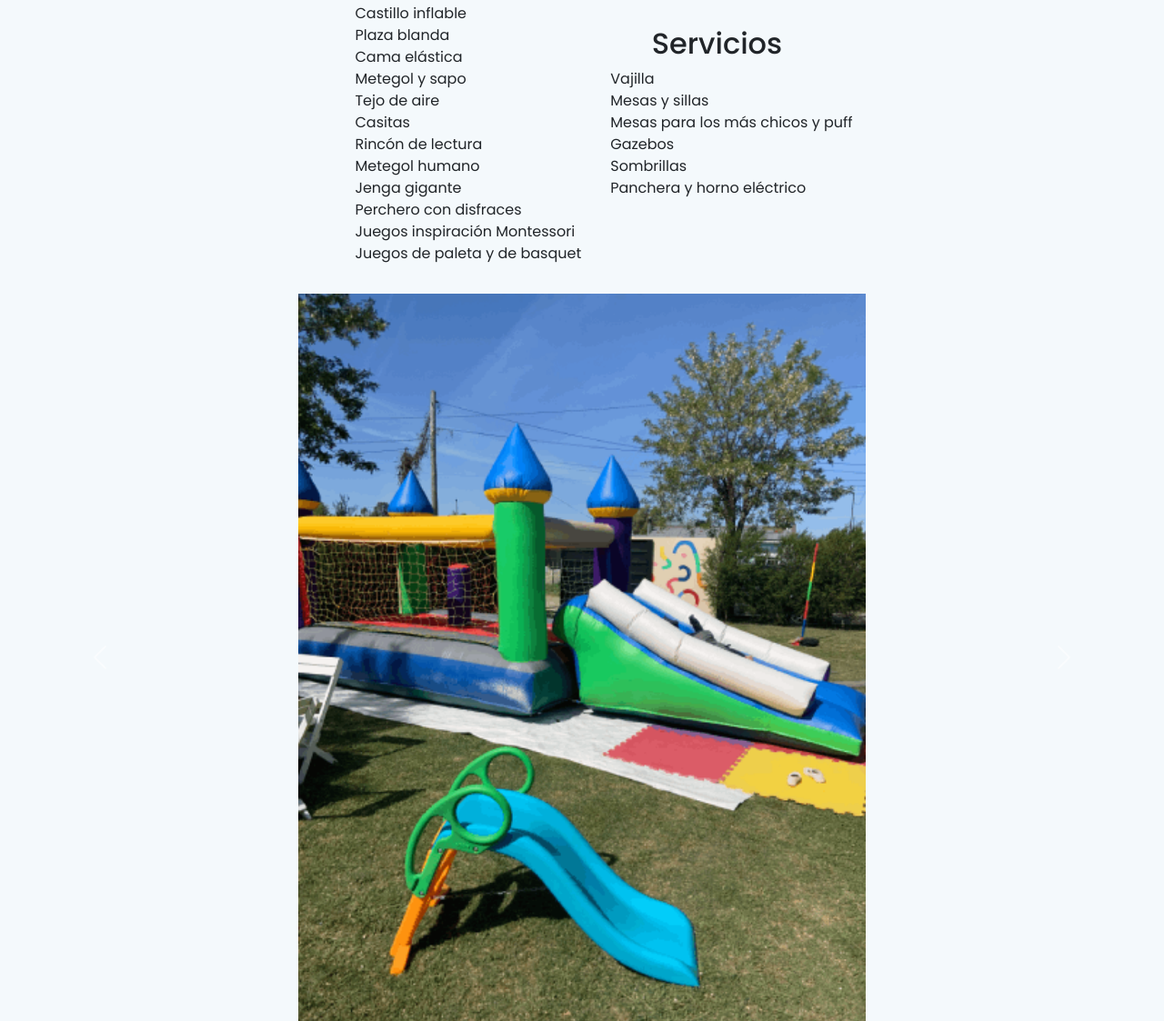
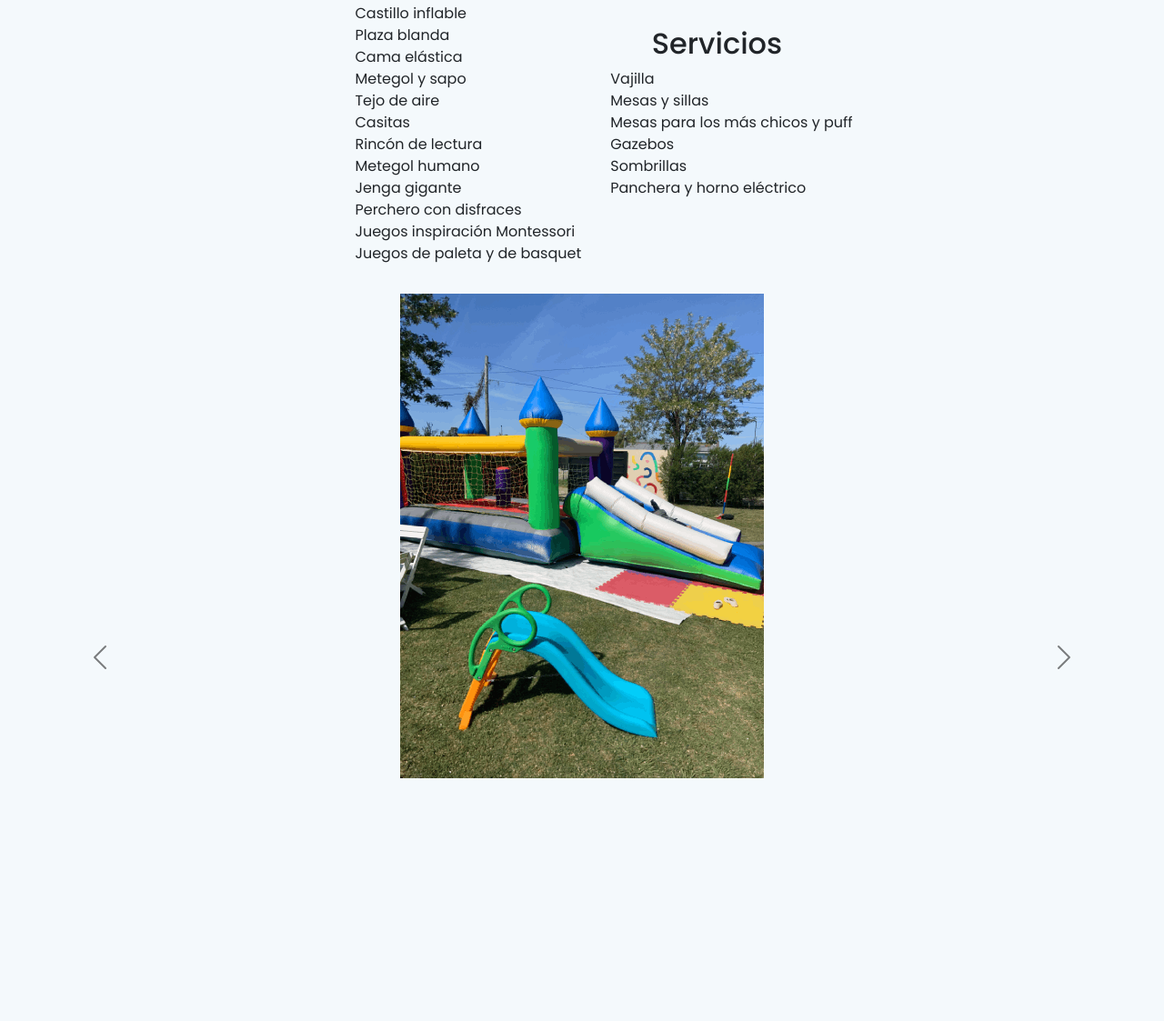
Before and after one commit to candelamaldonado/kidsParty, a website: page pages/servicios.html in a window 1280 px wide. Shown: the part 246-1369 px from the top of the page at 91% size. Drawn offline with Linux system fonts and the light colour scheme.

```diff
--- a/css/main.css
+++ b/css/main.css
@@ -66,10 +66,9 @@
     gap: 1rem;
     grid-template-columns: 1fr;
     grid-template-rows: repeat(6, 10%); }
-  .sectionHome div div img {
-    width: 100%;
-    height: 100%;
-    object-fit: cover; }
+    .sectionHome .contenedorImg div img {
+      width: 40%;
+      object-fit: cover; }
   .sectionHome .imgSiete, .sectionHome .imgSeis, .sectionHome .imgNueve {
     display: none; }
 
@@ -261,8 +260,10 @@
   text-align: left;
   font-size: 2rem; }
 
-.mainPromo div div div .card-img-top {
-  width: 40%; }
+.mainPromo div .row {
+  align-items: baseline; }
+  .mainPromo div .row div .card-img-top {
+    width: 40%; }
 
 .mainPromo div div div div .card-text .text-muted {
   text-align: end; }
@@ -297,12 +298,16 @@
 
 .sectionServicios {
   margin: 1rem; }
-  .sectionServicios div div .carousel-item {
-    height: 50vh;
-    min-height: 300px; }
-    .sectionServicios div div .carousel-item img {
-      width: 40%;
-      object-fit: cover; }
+  .sectionServicios #carouselExampleFade .carousel-control-prev .carousel-control-next-icon, .sectionServicios #carouselExampleFade .carousel-control-prev .carousel-control-prev-icon, .sectionServicios #carouselExampleFade .carousel-control-next .carousel-control-next-icon, .sectionServicios #carouselExampleFade .carousel-control-next .carousel-control-prev-icon {
+    filter: invert(1); }
+  .sectionServicios #carouselExampleFade .carousel-inner .carousel-item {
+    background-position: center center;
+    background-repeat: no-repeat;
+    background-size: contain;
+    background-color: #f4f9fc;
+    min-height: 150px; }
+    .sectionServicios #carouselExampleFade .carousel-inner .carousel-item .d-block {
+      width: auto; }
 
 /* mq de tablet */
 @media screen and (min-width: 600px) {
@@ -325,7 +330,7 @@
       flex-direction: column; }
   .sectionServicios div div .carousel-item {
     height: 100vh;
-    min-height: 300px; }
+    min-height: 400px; }
     .sectionServicios div div .carousel-item img {
       width: 50%;
-      object-fit: cover; } }
+      object-fit: contain; } }
```
Also changed, not shown: 1 other file.
